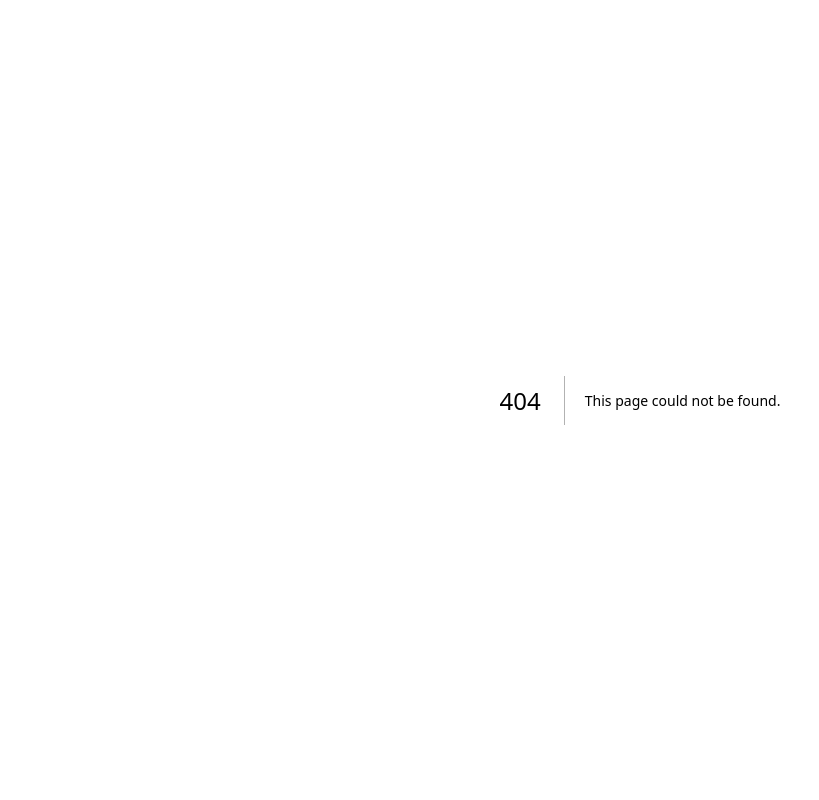
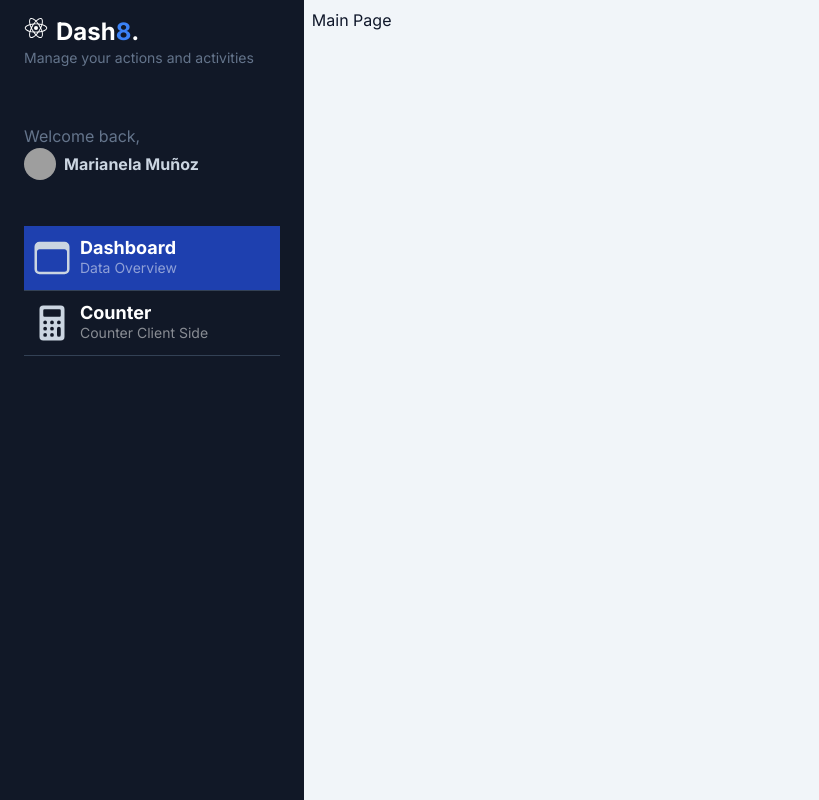
Before and after one commit to Nelitaa/my-dashboard-nextjs, a Next.js app: page /dashboard/main in a window 1280 px wide. Before the commit this address had no page. Shown: the whole page, without its empty margins (0-819 px from the left). Built offline with nearby package versions, Linux system fonts and the light colour scheme; grey boxes are pictures that could not be loaded.

Commit message:
Create Sidebar Menu Item component

```diff
--- a/src/app/components/Sidebar.tsx
+++ b/src/app/components/Sidebar.tsx
@@ -1,5 +1,23 @@
 import Image from 'next/image'
 import React from 'react'
+import { IoCalculator, IoLogoReact } from 'react-icons/io5'
+import { IoBrowsersOutline } from 'react-icons/io5'
+import { SidebarMenuItem } from './SidebarMenuItem'
+
+const menuItems = [
+  {
+    path: '/dashboard/main',
+    icon: <IoBrowsersOutline size={40} />,
+    title: 'Dashboard',
+    subTitle: 'Data Overview'
+  },
+  {
+    path: '/dashboard/counter',
+    icon: <IoCalculator size={40} />,
+    title: 'Counter',
+    subTitle: 'Counter Client Side'
+  }
+]
 
 export const Sidebar = () => {
   return (
@@ -8,7 +26,12 @@
       className="bg-gray-900 min-h-screen z-10 text-slate-300 w-64 left-0 h-screen overflow-y-scroll">
 
       <div id="logo" className="my-4 px-6">
-        <h1 className="text-lg md:text-2xl font-bold text-white">Dash<span className="text-blue-500">8</span>.</h1>
+        <h1 className="flex item-center text-lg md:text-2xl font-bold text-white">
+          <IoLogoReact className='mr-2'/>
+          <span>Dash</span>
+          <span className="text-blue-500">8</span>
+          .
+        </h1>
         <p className="text-slate-500 text-sm">Manage your actions and activities</p>
       </div>
       <div id="profile" className="px-6 py-10">
@@ -29,32 +52,11 @@
       </div>
 
       <div id="nav" className="w-full px-6">
-
-        <a href="#" className="w-full px-2 inline-flex space-x-2 items-center border-b border-slate-700 py-3 bg-blue-800 hover:bg-white/5 transition ease-linear duration-150">
-            <div>
-                <svg xmlns="http://www.w3.org/2000/svg" fill="none" viewBox="0 0 24 24" strokeWidth="1.5" stroke="currentColor" className="w-6 h-6 text-white">
-                    <path strokeLinecap="round" strokeLinejoin="round" d="M3.75 6A2.25 2.25 0 016 3.75h2.25A2.25 2.25 0 0110.5 6v2.25a2.25 2.25 0 01-2.25 2.25H6a2.25 2.25 0 01-2.25-2.25V6zM3.75 15.75A2.25 2.25 0 016 13.5h2.25a2.25 2.25 0 012.25 2.25V18a2.25 2.25 0 01-2.25 2.25H6A2.25 2.25 0 013.75 18v-2.25zM13.5 6a2.25 2.25 0 012.25-2.25H18A2.25 2.25 0 0120.25 6v2.25A2.25 2.25 0 0118 10.5h-2.25a2.25 2.25 0 01-2.25-2.25V6zM13.5 15.75a2.25 2.25 0 012.25-2.25H18a2.25 2.25 0 012.25 2.25V18A2.25 2.25 0 0118 20.25h-2.25A2.25 2.25 0 0113.5 18v-2.25z" />
-                  </svg>
-
-            </div>
-            <div className="flex flex-col">
-                <span className="text-lg font-bold leading-5 text-white">Dashboard</span>
-                <span className="text-sm text-white/50 hidden md:block">Data Overview</span>
-            </div>
-        </a>
-
-        <a href="#" className="w-full px-2 inline-flex space-x-2 items-center border-b border-slate-700 py-3 hover:bg-white/5 transition ease-linear duration-150">
-            <div>
-                <svg xmlns="http://www.w3.org/2000/svg" fill="none" viewBox="0 0 24 24" strokeWidth="1.5" stroke="currentColor" className="w-6 h-6">
-                    <path strokeLinecap="round" strokeLinejoin="round" d="M20.25 6.375c0 2.278-3.694 4.125-8.25 4.125S3.75 8.653 3.75 6.375m16.5 0c0-2.278-3.694-4.125-8.25-4.125S3.75 4.097 3.75 6.375m16.5 0v11.25c0 2.278-3.694 4.125-8.25 4.125s-8.25-1.847-8.25-4.125V6.375m16.5 0v3.75m-16.5-3.75v3.75m16.5 0v3.75C20.25 16.153 16.556 18 12 18s-8.25-1.847-8.25-4.125v-3.75m16.5 0c0 2.278-3.694 4.125-8.25 4.125s-8.25-1.847-8.25-4.125" />
-                  </svg>
-            </div>
-            <div className="flex flex-col">
-                <span className="text-lg text-slate-300 font-bold leading-5">Counter</span>
-                <span className="text-sm text-slate-500 hidden md:block">Local State</span>
-            </div>
-        </a>
-
+        {
+          menuItems.map((item) => (
+            <SidebarMenuItem key={item.path} {...item} />
+          ))
+        }
       </div>
     </div>
   )
--- /dev/null
+++ b/src/app/components/SidebarMenuItem.tsx
@@ -0,0 +1,32 @@
+'use client';
+
+import Link from "next/link";
+import { usePathname } from "next/navigation";
+
+interface Props {
+  path: string;
+  icon: JSX.Element;
+  title: string;
+  subTitle: string;
+}
+
+export const SidebarMenuItem = ({ path, icon, title, subTitle }: Props) => {
+
+  const currentPath = usePathname();
+
+  return (
+    <Link href={ path }
+          className={`
+          w-full px-2 inline-flex space-x-2 items-center border-b border-slate-700 py-3 hover:bg-white/5 transition ease-linear duration-150
+          ${currentPath === path ? 'bg-blue-800' : ''}
+          `}>
+      <div>
+        { icon }
+      </div>
+      <div className="flex flex-col">
+          <span className="text-lg font-bold leading-5 text-white">{ title }</span>
+          <span className="text-sm text-white/50 hidden md:block">{ subTitle }</span>
+      </div>
+    </Link>
+  )
+}
--- /dev/null
+++ b/src/app/dashboard/main/page.tsx
@@ -0,0 +1,8 @@
+
+export default function MainPage() {
+  return (
+    <div>
+      <h1>Main Page</h1>
+    </div>
+  );
+}
--- a/src/app/page.tsx
+++ b/src/app/page.tsx
@@ -2,5 +2,5 @@
 import { redirect } from "next/navigation";
 
 export default function Home() {
-  redirect('./dashboard/counter');
+  redirect('./dashboard/main');
 }
```
Also changed, not shown: package.json (+5 -4 lines), 1 other file (tests, documents, lock files or other folders).
